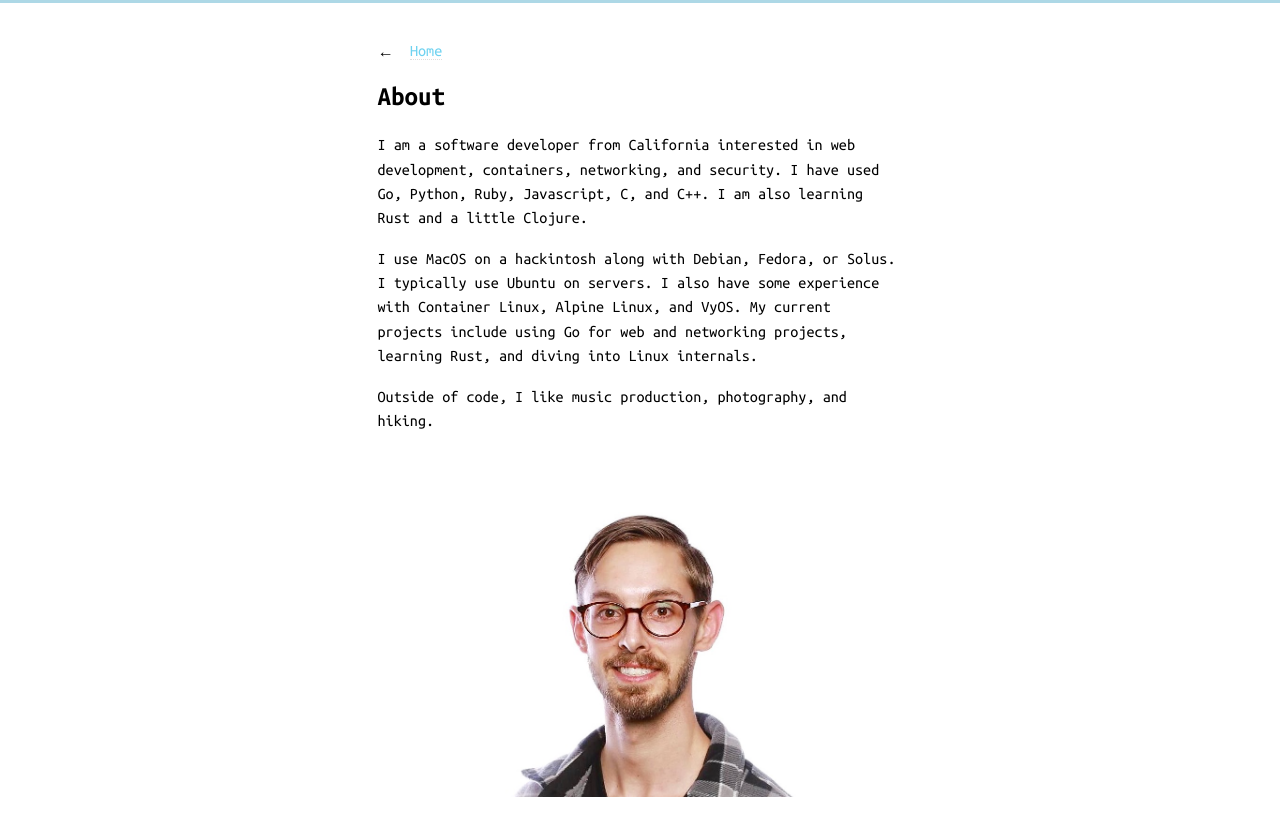
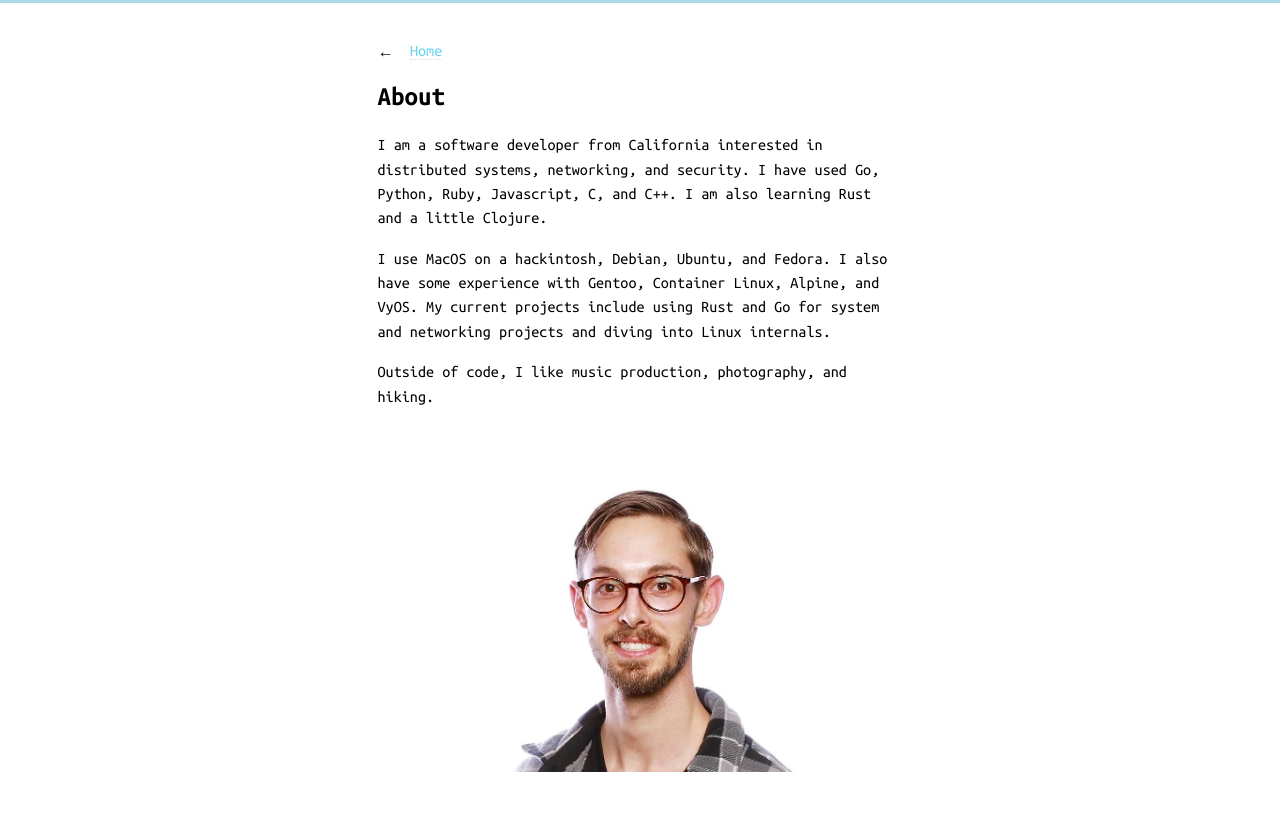
Before and after one commit to nijaru/nijaru.github.io, a Jekyll site: the page built from about.md, in a window 1280 px wide. Shown: the top 836 px of the page. Built offline with Jekyll 4.4.1, drawn with Linux system fonts in a browser that asks for light colours.

Commit message:
Update about.md
Signed-off-by: Nick Russo <nijaru0x@gmail.com>

```diff
--- a/_layouts/home.html
+++ b/_layouts/home.html
@@ -6,7 +6,7 @@ layout: default
 </h1>
 <h3>About</h3>
 <p>
-  I am a software developer from California interested in web development, containers, networking, and security. I have used Go, Python, Ruby, Javascript, C, and C++. I am also learning Rust and a little Clojure.
+  I am a software developer from California interested in distributed systems, networking, and security. I have used Go, Python, Ruby, Javascript, C, and C++. I am also learning Rust and a little Clojure.
 </p>
 <p>More <span class="read-more-link-container"><a href="{{ "/about.html" | relative_url }}">about me</a></span></p>
 <h3>Contact</h3>
--- a/about.md
+++ b/about.md
@@ -3,9 +3,9 @@ layout: post
 title: About
 ---
 
-I am a software developer from California interested in web development, containers, networking, and security. I have used Go, Python, Ruby, Javascript, C, and C++. I am also learning Rust and a little Clojure.
+I am a software developer from California interested in distributed systems, networking, and security. I have used Go, Python, Ruby, Javascript, C, and C++. I am also learning Rust and a little Clojure.
 
-I use MacOS on a hackintosh along with Debian, Fedora, or Solus. I typically use Ubuntu on servers. I also have some experience with Container Linux, Alpine Linux, and VyOS. My current projects include using Go for web and networking projects, learning Rust, and diving into Linux internals.
+I use MacOS on a hackintosh, Debian, Ubuntu, and Fedora. I also have some experience with Gentoo, Container Linux, Alpine, and VyOS. My current projects include using Rust and Go for system and networking projects and diving into Linux internals.
 
 Outside of code, I like music production, photography, and hiking.
 
```
